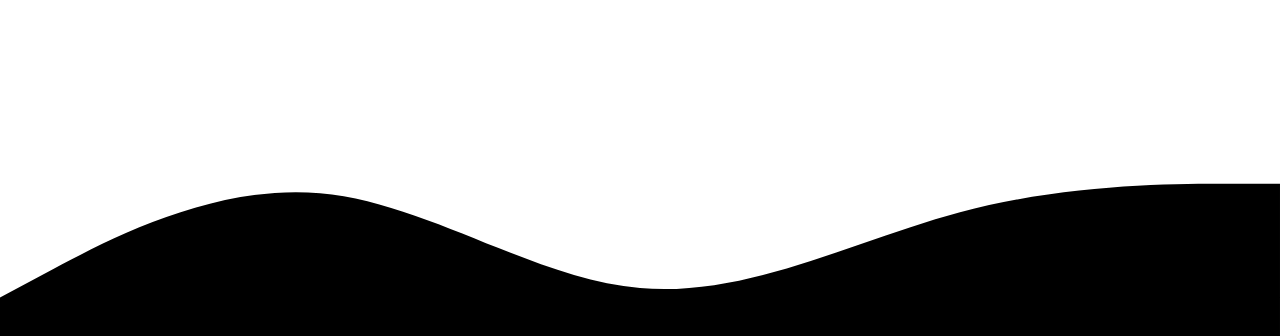
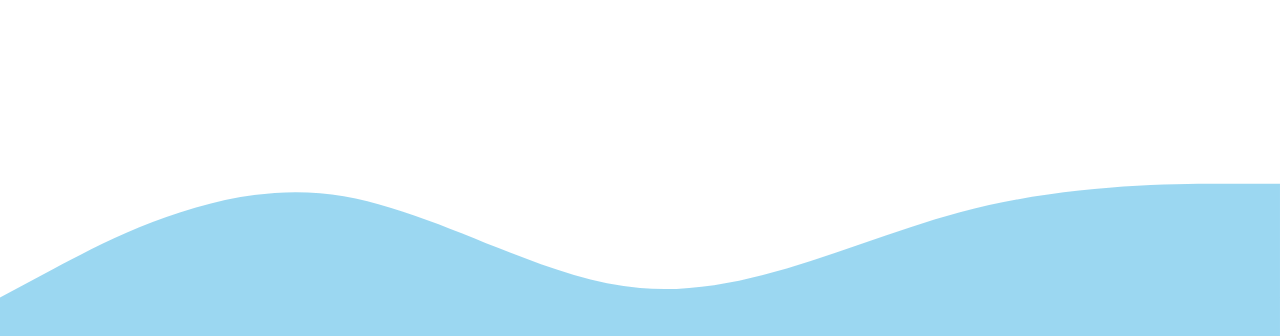
Before and after one commit to nathanpuls/endsat, a plain HTML site: page index.html in a window 1280 px wide. Shown: the part 446-782 px from the top of the page. Drawn offline with Linux system fonts and the light colour scheme.

Commit message:
Update index.html
waves #71c7ec blue

```diff
--- a/index.html
+++ b/index.html
@@ -1,3 +1,4 @@
+
 <!DOCTYPE html>
 <html lang="en">
 <head>
@@ -43,7 +44,7 @@
 <body>
     <div class="wave-container">
         <svg xmlns="http://www.w3.org/2000/svg" viewBox="0 0 1440 320">
-            <path fill="#000" fill-opacity="1" d="M0,256L60,224C120,192,240,128,360,138.7C480,149,600,235,720,245.3C840,256,960,192,1080,160C1200,128,1320,128,1380,128L1440,128L1440,320L1380,320C1320,320,1200,320,1080,320C960,320,840,320,720,320C600,320,480,320,360,320C240,320,120,320,60,320L0,320Z"></path>
+            <path fill="#71c7ec" fill-opacity=".7" d="M0,256L60,224C120,192,240,128,360,138.7C480,149,600,235,720,245.3C840,256,960,192,1080,160C1200,128,1320,128,1380,128L1440,128L1440,320L1380,320C1320,320,1200,320,1080,320C960,320,840,320,720,320C600,320,480,320,360,320C240,320,120,320,60,320L0,320Z"></path>
         </svg>
     </div>
     <div class="splash-content">
```
